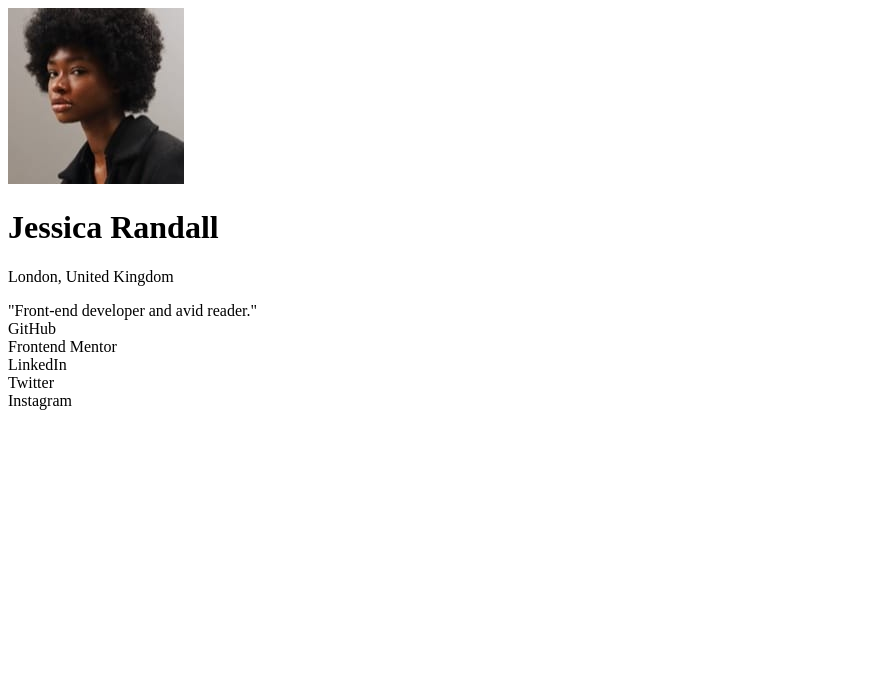
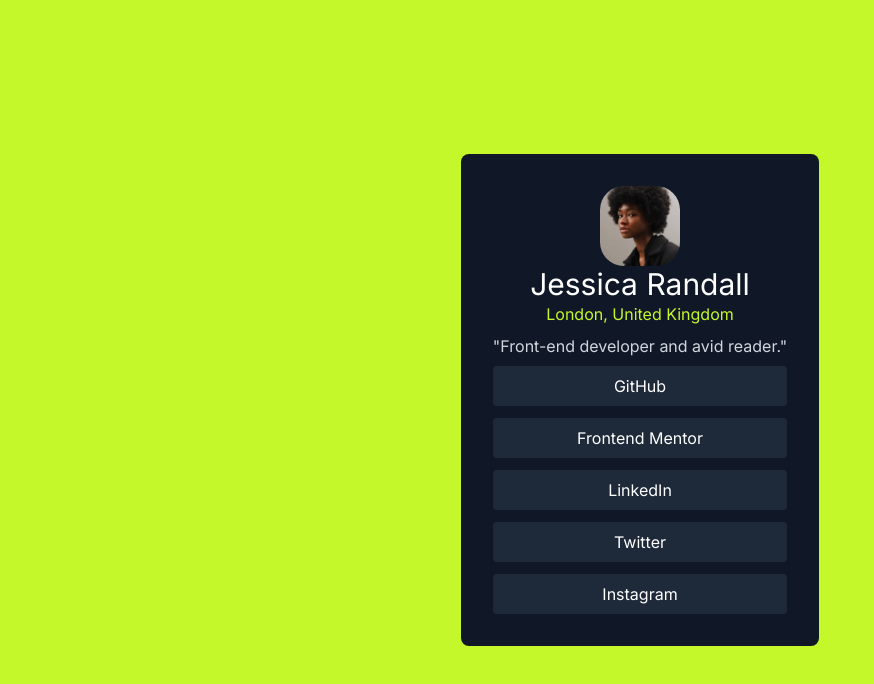
Before and after one commit to ccbaron/ejemplos-html-ironhack-2025, a plain HTML site: page front-end-mentor-css-tailwind/index.html in a window 1280 px wide. Shown: the whole page, without its empty margins (0-874 px from the left). Drawn offline with nearby package versions, Linux system fonts and the light colour scheme.

Commit message:
Ejercicio de clase

```diff
--- a/front-end-mentor-css-tailwind/index.html
+++ b/front-end-mentor-css-tailwind/index.html
@@ -13,26 +13,38 @@
     href="https://fonts.googleapis.com/css2?family=Inter:ital,opsz,wght@0,14..32,100..900;1,14..32,100..900&display=swap"
     rel="stylesheet">
 
-  <title>Frontend Mentor | Social links profile</title>
+  <!-- Cargar Tailwind CSS-->
+  <script src="https://unpkg.com/@tailwindcss/browser@4"></script>
+
+
+    <style type="text/tailwindcss">
+      @theme {
+        /* Color personalizado */
+        --color-primary-green: hsl(75, 94%, 57%);
+
+        /* font style personalizado...os lo dejo como ejercicio */
+      }
+    </style>  <title>Frontend Mentor | Social links profile</title>
 
 </head>
 
-<body>
+<body class="bg-primary-green h-screen flex items-center justify-center font-[Inter]">
+  <!-- font-[Inter] utiliza el tipo de letra Inter, que hemnos cargado previamente de Google -->
 
-  <div>
-    <div>
-      <img src="assets/images/avatar-jessica.jpeg" alt="profile">
-      <h1>Jessica Randall</h1>
-      <p>London, United Kingdom</p>
-      <div>"Front-end developer and avid reader."</div>
+  <div class="bg-gray-900 text-white flex flex-col  rounded-lg p-8">
+    <div class="flex flex-col items-center text-center">
+      <img class="size-20 rounded-3xl" src="assets/images/avatar-jessica.jpeg" alt="profile">
+      <h1 class="text-3xl">Jessica Randall</h1>
+      <p class="text-primary-green">London, United Kingdom</p>
+      <div class="text-gray-300 my-2">"Front-end developer and avid reader."</div>
 
     </div>
-    <div>
-      <div>GitHub</div>
-      <div>Frontend Mentor</div>
-      <div>LinkedIn</div>
-      <div>Twitter</div>
-      <div>Instagram</div>
+    <div class="text-center space-y-3 ">
+      <div class="bg-gray-800 py-2 rounded-sm">GitHub</div>
+      <div class="bg-gray-800 py-2 rounded-sm">Frontend Mentor</div>
+      <div class="bg-gray-800 py-2 rounded-sm">LinkedIn</div>
+      <div class="bg-gray-800 py-2 rounded-sm">Twitter</div>
+      <div class="bg-gray-800 py-2 rounded-sm">Instagram</div>
     </div>
   </div>
 </body>
```
